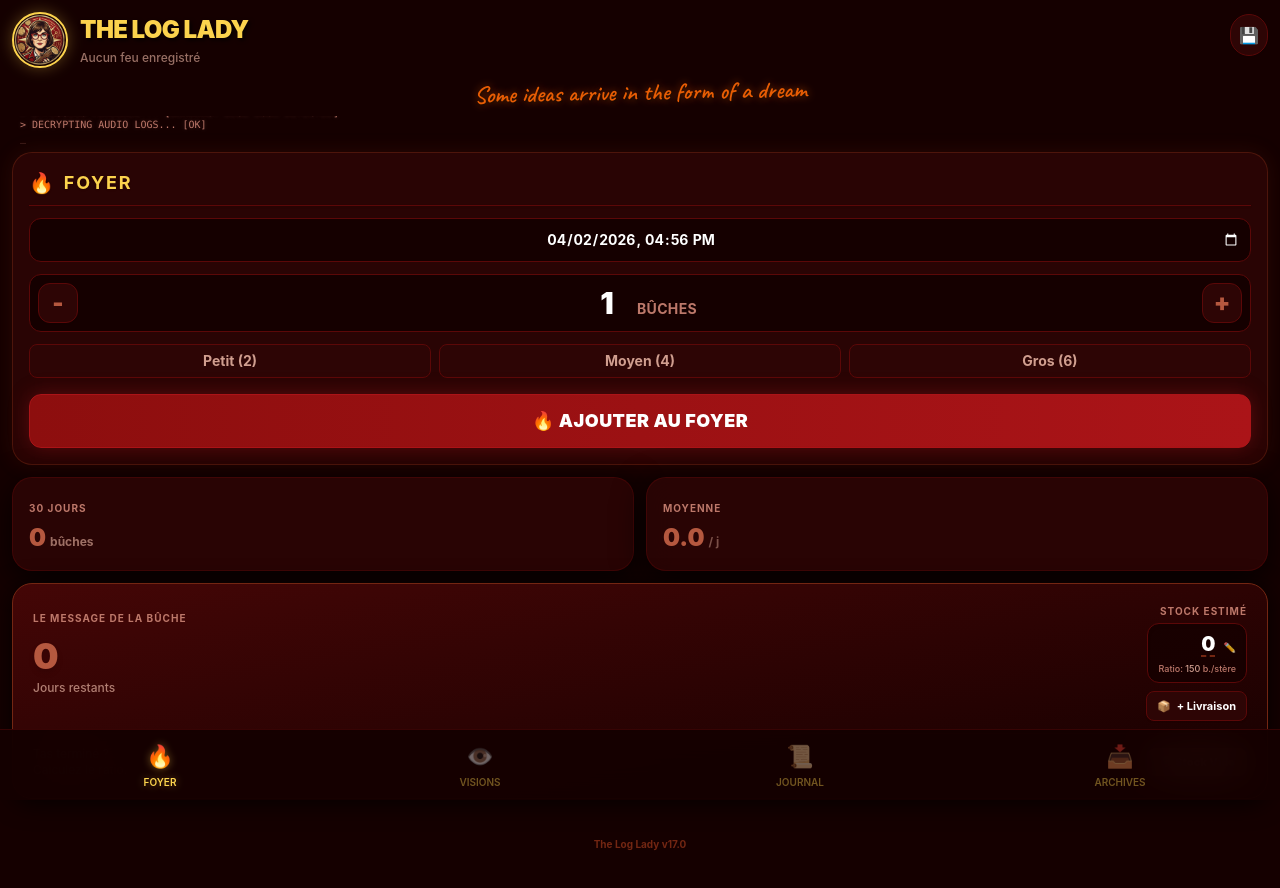
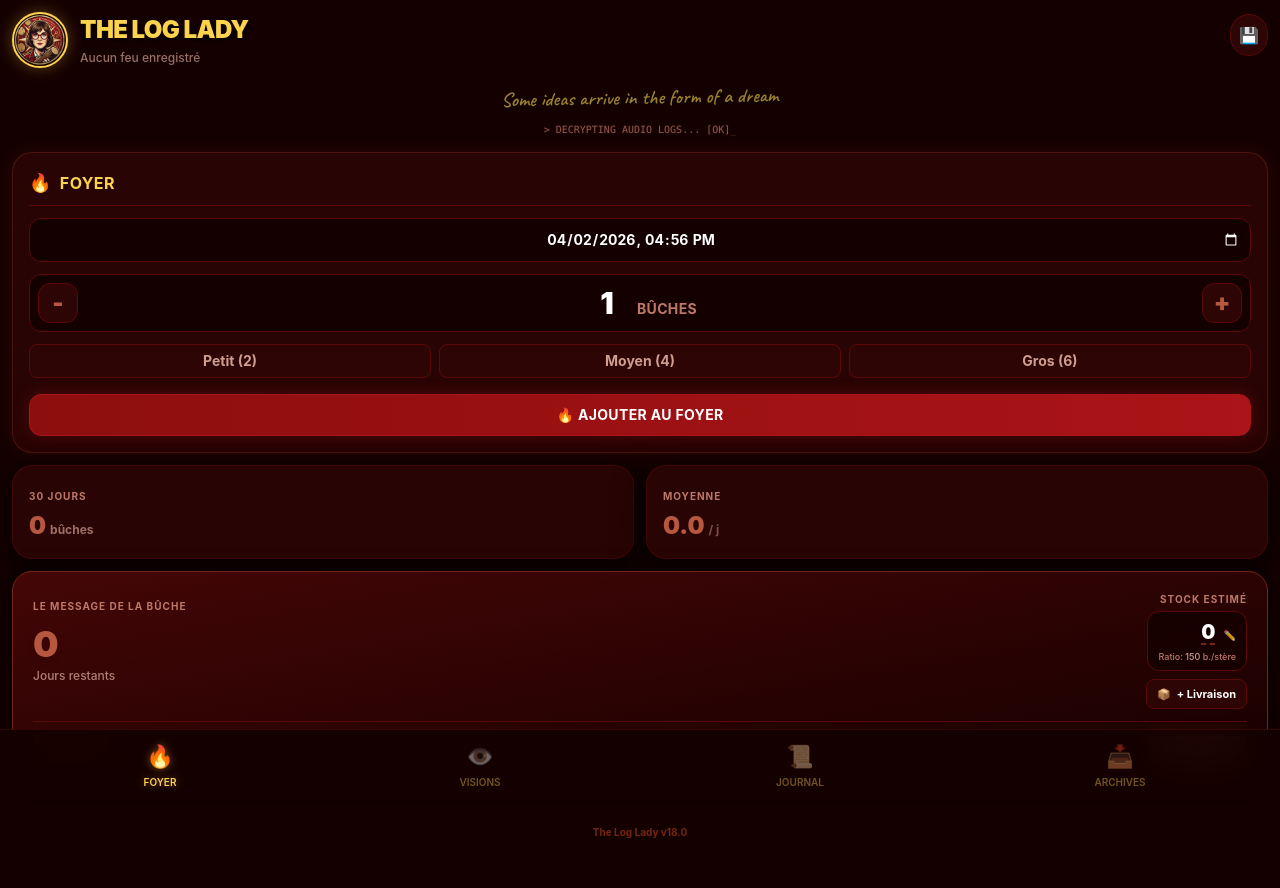
Before and after one commit to Tatou1973/theloglady, a plain HTML site: page index.html in a window 1280 px wide. Drawn offline with nearby package versions, Linux system fonts and the light colour scheme.

Commit message:
Update index.html

```diff
--- a/index.html
+++ b/index.html
@@ -8,7 +8,7 @@
     <meta name="apple-mobile-web-app-capable" content="yes">
     <meta name="apple-mobile-web-app-status-bar-style" content="black-translucent">
     <meta name="apple-mobile-web-app-title" content="The Log Lady">
-    <link rel="apple-touch-icon" href="logo.jpg?v=17">
+    <link rel="apple-touch-icon" href="logo.jpg?v=18">
 
     <title>The Log Lady</title>
     <script src="https://cdn.tailwindcss.com"></script>
@@ -170,11 +170,11 @@
     <!-- ============================================== -->
     <!-- EN-TÊTE GLOBAL (Visible sur tous les onglets)  -->
     <!-- ============================================== -->
-    <header class="pt-3 pb-1 px-3">
+    <header class="pt-3 pb-4 px-3"> <!-- Espace augmenté sous l'en-tête (pb-4) -->
         <div class="flex justify-between items-start">
             <div class="flex items-center gap-2 sm:gap-3 flex-1 min-w-0">
                 <div class="w-12 h-12 sm:w-14 sm:h-14 relative flex items-center justify-center rounded-full overflow-hidden border-2 border-tp-gold shadow-[0_0_15px_rgba(252,211,77,0.3)] shrink-0 bg-tp-c1">
-                    <img src="logo.jpg?v=17" alt="Log Lady Logo" class="w-full h-full object-cover">
+                    <img src="logo.jpg?v=18" alt="Log Lady Logo" class="w-full h-full object-cover">
                 </div>
                 <div class="flex flex-col justify-center min-w-0">
                     <h1 class="text-[20px] sm:text-2xl font-black tracking-tight text-tp-gold drop-shadow-sm uppercase leading-none" style="text-shadow: 2px 2px 4px rgba(0,0,0,0.8);">THE LOG LADY</h1>
@@ -196,23 +196,23 @@
     <div id="tab-dashboard" class="tab-content active">
 
         <!-- CITATION ALÉATOIRE -->
-        <!-- Couleur d'un feu orangé sombre -->
-        <div class="w-full flex justify-center items-center mt-1 mb-2 px-1">
-            <span id="random-quote" class="font-script text-[#e85d04] text-xl sm:text-2xl transform -rotate-1 text-center leading-tight" style="text-shadow: 0 0 8px rgba(232, 93, 4, 0.6), 1px 1px 2px rgba(0,0,0,0.9);">
+        <!-- Couleur Or du titre avec transparence 60% -->
+        <div class="w-full flex justify-center items-center mt-0 mb-3 px-2">
+            <span id="random-quote" class="font-script text-tp-gold/60 text-lg sm:text-xl transform -rotate-1 text-center leading-tight" style="text-shadow: 1px 1px 2px rgba(0,0,0,0.8);">
                 <!-- Géré par JS -->
             </span>
         </div>
 
-        <!-- FAKE LOGS DIANE (Strictement limité à 2 lignes via JS + CSS) -->
-        <div id="diane-logs" class="font-mono text-[10px] text-tp-c9 mb-2 px-2 h-7 leading-tight flex flex-col justify-end overflow-hidden" style="text-shadow: 0 0 4px rgba(189, 120, 106, 0.3);">
+        <!-- FAKE LOGS DIANE (1 seule ligne affichée, tronquée si trop longue) -->
+        <div id="diane-logs" class="font-mono text-[10px] text-tp-c9/70 mb-3 px-4 h-4 leading-tight text-center truncate" style="text-shadow: 0 0 2px rgba(189, 120, 106, 0.2);">
             <!-- Injecté par JS -->
         </div>
 
         <!-- Saisie Rapide (Compteur) -->
         <div class="ios-card p-3 sm:p-4 border-tp-c5/50 shadow-[0_0_20px_rgba(115,38,18,0.2)] mt-0 mb-3">
-            <!-- Titre en couleur Or -->
-            <h2 class="text-lg font-bold text-tp-gold uppercase tracking-widest mb-3 flex items-center gap-2 border-b border-tp-c4 pb-2 drop-shadow-sm">
-                <span class="text-xl">🔥</span> FOYER
+            <!-- Titre en couleur Or, taille et interlettrage ajustés -->
+            <h2 class="text-base font-bold text-tp-gold uppercase tracking-wide mb-3 flex items-center gap-2 border-b border-tp-c4 pb-2 drop-shadow-sm">
+                <span class="text-lg">🔥</span> FOYER
             </h2>
             <div class="flex flex-col gap-3">
                 <!-- Seules les données modifiables sont blanches -->
@@ -234,13 +234,14 @@
                     <button onclick="setCounter(6)" class="flex-1 py-1.5 bg-tp-c2 text-tp-c10 border border-tp-c4 text-sm font-bold rounded-lg btn-press hover:bg-tp-c3 transition-colors">Gros (6)</button>
                 </div>
 
-                <button onclick="addNewEntry()" class="w-full bg-gradient-to-r from-tp-c6 to-tp-c7 text-white p-3 rounded-xl font-black text-lg btn-press shadow-[0_0_20px_rgba(171,20,24,0.4)] mt-0 border border-tp-c7 tracking-wide flex justify-center items-center gap-2">
+                <!-- Bouton réduit en taille (text-sm, py-2.5) -->
+                <button onclick="addNewEntry()" class="w-full bg-gradient-to-r from-tp-c6 to-tp-c7 text-white py-2.5 px-4 rounded-xl font-bold text-sm btn-press shadow-[0_0_15px_rgba(171,20,24,0.3)] mt-0 border border-tp-c7 tracking-wide flex justify-center items-center gap-2">
                     🔥 AJOUTER AU FOYER
                 </button>
             </div>
         </div>
 
-        <!-- KPI Grid (Uniformité des couleurs) -->
+        <!-- KPI Grid (Uniformité des couleurs c8) -->
         <div class="grid grid-cols-2 gap-3 mb-3 w-full">
             <div class="ios-card p-4 mb-0">
                 <span class="text-[10px] font-bold text-tp-c9 uppercase tracking-widest">30 Jours</span>
@@ -257,7 +258,6 @@
         </div>
 
         <!-- Autonomie Card -->
-        <!-- Les modules conservent leur léger dégradé pour le relief -->
         <div class="ios-card p-4 sm:p-5 bg-gradient-to-br from-tp-c3 to-tp-c1 text-white relative overflow-hidden border border-tp-c5 shadow-[0_4px_25px_rgba(0,0,0,0.8)]">
             <div class="flex justify-between items-start relative z-10">
                 <div>
@@ -301,9 +301,9 @@
     <!-- ============================================== -->
     <div id="tab-analytics" class="tab-content">
 
-        <!-- Titre en couleur Or -->
-        <h2 class="text-lg font-bold mb-4 px-1 text-tp-gold uppercase tracking-widest border-b border-tp-c4 pb-2 drop-shadow-sm flex items-center gap-2">
-            <span class="text-xl">👁️</span> VISIONS
+        <!-- Titre en couleur Or, taille ajustée -->
+        <h2 class="text-base font-bold mb-4 px-1 text-tp-gold uppercase tracking-wide border-b border-tp-c4 pb-2 drop-shadow-sm flex items-center gap-2">
+            <span class="text-lg">👁️</span> VISIONS
         </h2>
 
         <!-- Bilan Annuel -->
@@ -391,9 +391,9 @@
     <!-- ============================================== -->
     <div id="tab-history" class="tab-content">
 
-        <!-- Titre en couleur Or -->
-        <h2 class="text-lg font-bold mb-4 px-1 text-tp-gold uppercase tracking-widest border-b border-tp-c4 pb-2 drop-shadow-sm flex items-center gap-2">
-            <span class="text-xl">📜</span> JOURNAL
+        <!-- Titre en couleur Or, taille ajustée -->
+        <h2 class="text-base font-bold mb-4 px-1 text-tp-gold uppercase tracking-wide border-b border-tp-c4 pb-2 drop-shadow-sm flex items-center gap-2">
+            <span class="text-lg">📜</span> JOURNAL
         </h2>
 
         <div class="ios-card overflow-hidden">
@@ -410,7 +410,7 @@
     </div>
 
     <!-- VERSION INDICATOR (Global at bottom) -->
-    <div class="version-indicator mb-6">The Log Lady v17.0</div>
+    <div class="version-indicator mb-6">The Log Lady v18.0</div>
 
     <!-- ============================================== -->
     <!-- Navigation Basse                               -->
@@ -562,7 +562,7 @@
             prompt: (title, message, def = '') => CustomModal.show(`✏️ ${title}`, message, 'prompt', def)
         };
 
-        // --- Fake Logs Terminal Diane (Strict 2 lignes) ---
+        // --- Fake Logs Terminal Diane (1 seule ligne) ---
         function playDianeLogs() {
             const logEl = document.getElementById('diane-logs');
             if (!logEl) return;
@@ -575,20 +575,19 @@
                 "> USER 'DIANE' LOGGED IN. AWAITING DICTATION."
             ];
 
-            let currentLines = [];
+            let currentLine = "";
             let delay = 0;
 
             messages.forEach((msg) => {
                 delay += 800 + Math.random() * 600;
                 setTimeout(() => {
-                    currentLines.push(msg);
-                    if (currentLines.length > 2) currentLines.shift(); // Force 2 lignes max
-                    logEl.innerHTML = currentLines.join("<br>") + "<span class='animate-pulse'>_</span>";
+                    currentLine = msg;
+                    logEl.innerHTML = currentLine + "<span class='animate-pulse'>_</span>";
                 }, delay);
             });
 
             setTimeout(() => {
-                logEl.innerHTML = currentLines.join("<br>");
+                logEl.innerHTML = currentLine;
             }, delay + 2000);
         }
 
@@ -1022,7 +1021,7 @@
 
             const ytdCurrent = curCum[curCum.length - 1] || 0;
             const ytdAverage = avgCum[cm] || 0;
-            document.getElementById('pace-ytd-summary').innerHTML = `Depuis janvier : <span class="text-tp-c8 font-black text-sm">${ytdCurrent} bûches</span> <span class="text-[10px] text-tp-c10/70 font-bold uppercase ml-1 tracking-wide">(Moyenne: ${ytdAverage})</span>`;
+            document.getElementById('pace-ytd-summary').innerHTML = `Depuis janvier : <span class="text-tp-c7 font-black text-sm">${ytdCurrent} bûches</span> <span class="text-[10px] text-tp-c10/70 font-bold uppercase ml-1 tracking-wide">(Moyenne: ${ytdAverage})</span>`;
 
             const datasets = [
                 { label:`En cours (${cy})`, data:curCum, borderColor:'#ab1418', fill:true, backgroundColor:'rgba(171,20,24,0.15)', tension:0.3, borderWidth:3 },
```
